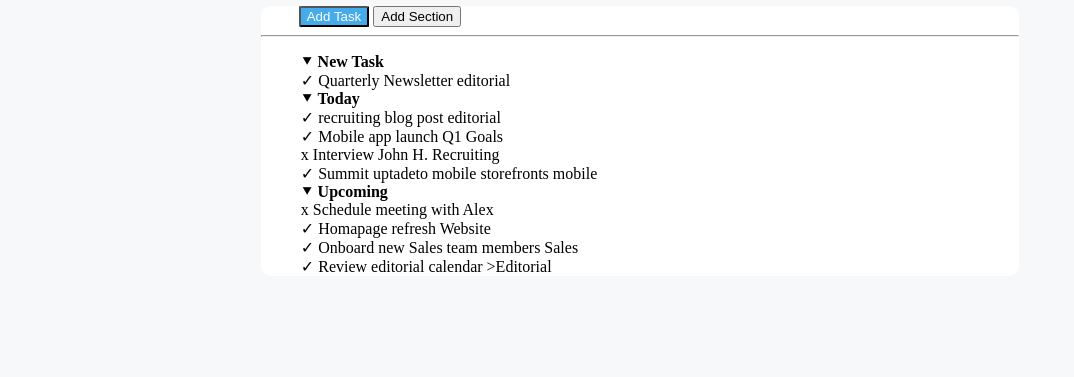
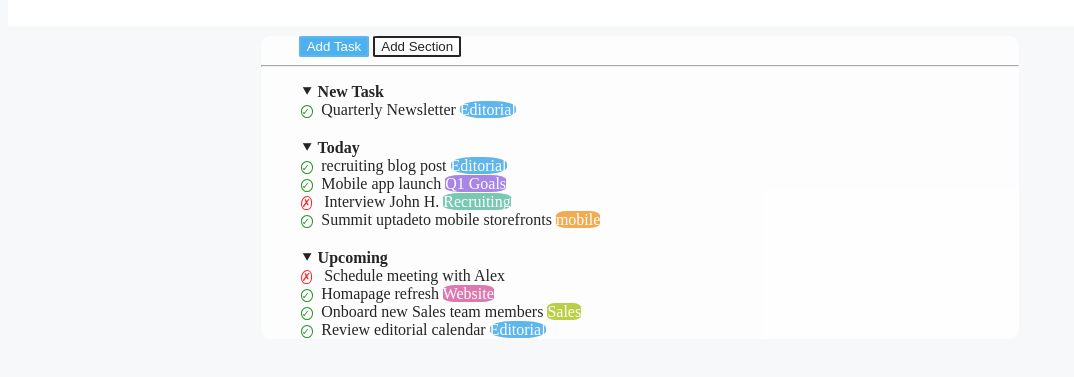
Before and after one commit to MicheleBisceglia/html-css-toboolist, a plain HTML site: page index.html in a window 1280 px wide. Shown: the part 67-444 px from the top of the page, without its empty margins (0-1074 px from the left). Drawn offline with Linux system fonts and the light colour scheme.

Commit message:
Validazione

```diff
--- a/CSS/style.css
+++ b/CSS/style.css
@@ -1,30 +1,103 @@
-body {background-color: #f6f8f9;}
+body {
+    background-color: #f6f8f9;
+    }
 
 header {
-    background-color: #ffffff;/*Colore Momentaneo*/
-    line-height: 20px;
+    background: white;/*Colore Momentaneo*/
+    line-height: 80px;
+    background-size: contain;
     }
 
 #logo-text {
    font-size: 30px;
+    }
 
-}
 #button {
     margin-left: 5%;
     margin-top: 10px;
-}
+    }
 
 #button1 {
-    background-color: #45abea;
+    background-color: #30a5ee;
+    border-color:#45abea;
     border-radius: 5%;
-    margin: 0px;
     color: #ffffff;
-}
+    border-style: solid;
+    }
 
+#button2 {
+    background-color:#ffffff;
+    border-radius: 5%;
+    border-style: solid;
+    }
 
 main {
     background-color: white;
     margin-left: 20%;
     margin-right: 20%;
+    border-style: none;
     border-radius: 10px;
+    opacity: 85%;
     }
+
+
+.ok {
+    color: green;
+    border-color: green;
+    border-style: solid;
+    border-radius: 50%;
+    border-width: 1px;
+    margin-right: 8px;
+    font-size: 60%;
+}
+
+.x {
+    color: red;
+    border-color: red;
+    border-style: solid;
+    border-radius: 50%;
+    border-width: 1px;
+    margin-right: 8px;
+    border-top-left-radius: 70%;
+    font-size: 70%;
+}
+
+.margine {
+    margin-bottom: 20px;
+}
+
+.editorial {
+    background-color: #45abea;
+    color: #ffffff;
+    border-radius: 40%;
+}
+
+#Q1 {
+    background-color:#9c72e4 ;
+    color: #ffffff;
+    border-radius: 25%;
+}
+
+#rec {
+    background-color: #64c0a9;
+    color: white;
+    border-radius: 25%;
+}
+
+#mob {
+    background-color:#f29e33;
+    color: white;
+    border-radius: 25%;
+}
+
+#website {
+    background-color:#d863a1;
+    color: white;
+    border-radius: 25%;
+}
+
+#sales {
+    background-color:#b0c926;
+    color: white;
+    border-radius: 25%;
+}
--- a/index.html
+++ b/index.html
@@ -19,7 +19,7 @@
     <main>
         <div id="button">
         <button id="button1">Add Task</button>
-        <button id="button2" >Add Section</button>
+        <button id="button2">Add Section</button>
         </div>
         <hr>
 <!--/Button-->
@@ -31,53 +31,53 @@
                <span>&#11206;</span>
                <strong>New Task</strong>
             </li>
-            <li>
-                <span> &#10003; </span>
-                <span>Quarterly Newsletter</span>
-                <span>editorial</span>
+            <li class="margine">
+                <span class="ok"> &#10003; </span>
+                <span> Quarterly Newsletter</span>
+                <span class="editorial">Editorial  </span>
             </li>
             <li>
                 <span>&#11206;</span>
                 <strong>Today</strong>
             <li>
-                <span> &#10003; </span>
+                <span class="ok"> &#10003; </span>
                 <span>recruiting blog post</span>
-                <span>editorial</span>
+                <span class="editorial">Editorial</span>
             </li>
-            <li><span> &#10003; </span>
+            <li><span class="ok"> &#10003; </span>
                 <span>Mobile app launch</span>
-                <span>Q1 Goals</span>
+                <span id="Q1">Q1 Goals</span>
             </li>
-            <li><span>x</span>
+            <li><span class="x">&cross;</span>
                 <span>Interview John H.</span>
-                <span>Recruiting</span>
+                <span id="rec">Recruiting</span>
             </li>
-            <li>
-                <span> &#10003; </span>
+            <li class="margine">
+                <span class="ok"> &#10003; </span>
                 <span>Summit uptadeto mobile storefronts</span>
-                <span>mobile</span>
+                <span id="mob">mobile</span>
             </li>
             <li>
                 <span>&#11206;</span>
                 <strong>Upcoming</strong>
             </li>
-            <li><span>x</span>
+            <li><span class="x">&cross;</span>
                 <span>Schedule meeting with Alex</span>
             </li>
             <li>
-                <span> &#10003; </span>
+                <span class="ok"> &#10003; </span>
                 <span>Homapage refresh</span>
-                <span>Website</span>
+                <span id="website">Website</span>
             </li>
             <li>
-                <span> &#10003; </span>
+                <span class="ok"> &#10003; </span>
                 <span>Onboard new Sales team members</span>
-                <span>Sales</span>
+                <span id="sales">Sales</span>
             </li>
             <li>
-                <span> &#10003; </span>
+                <span class="ok"> &#10003; </span>
                 <span>Review editorial calendar</span>
-                <span>>Editorial</span>
+                <span class="editorial">Editorial</span>
             </li>
          </ul>
          </div>
```
